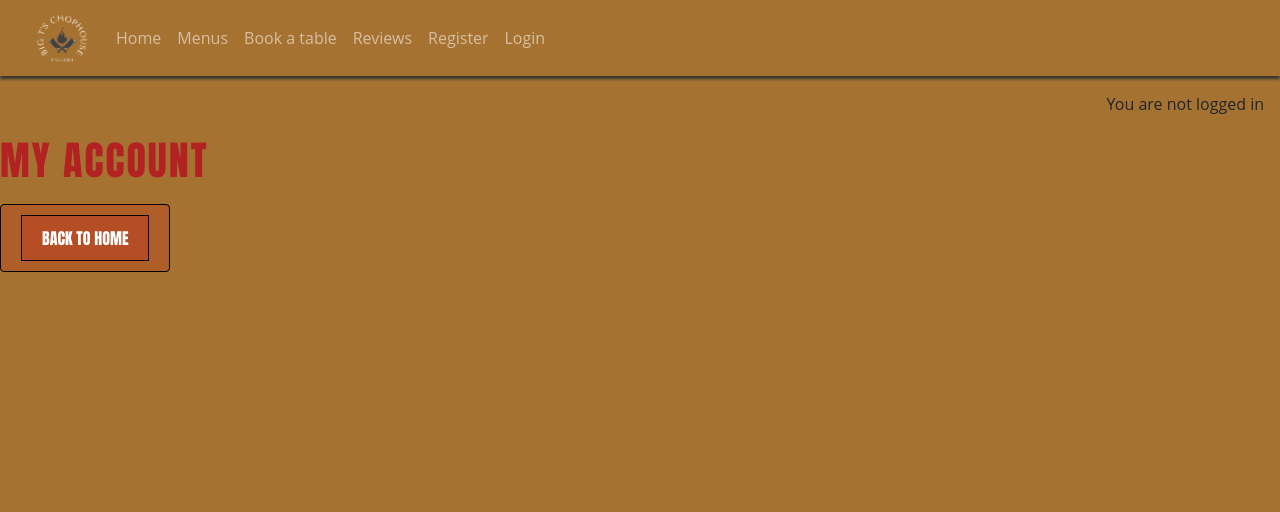
After one commit to TrisPatt/Big-Ts-Chophouse, a Django app: page /user_profile/my_account/ in a window 1280 px wide. The commit adds this page. Shown: the top 512 px of the page. Run offline with Django 4.2, Linux system fonts and the light colour scheme.

Commit message:
add my_account view in profile.views.py, urls and account.html in order to create one place to access links to features in profile

```diff
--- a/static/css/style.css
+++ b/static/css/style.css
@@ -178,13 +178,17 @@ td {
 /* Review styles */
 .stars {
     display: inline-block;
-    font-size: 40px;
+    font-size: 25px;
     color: #ffd700;
 }
 .star-empty {
     color: #ccc;
 }
 
+.review-list {
+    padding-bottom: 50px;
+    border:#000;
+}
 /* Footer Styles */
 footer {
     background-color: #654321;
--- a/templates/base.html
+++ b/templates/base.html
@@ -75,8 +75,8 @@
                     <li class="nav-item">
                         <a class="nav-link
                           {% if request.path == user_profile_url %}active{%endif%}" aria-current="page"
-                          href="{% url 'profile' %}"
-                          >My Profile</a>
+                          href="{% url 'my_account' %}"
+                          >My Account</a>
                     </li>
                     {% else %}
                     <li class="nav-item">
--- /dev/null
+++ b/user_profile/templates/user_profile/account.html
@@ -0,0 +1,14 @@
+{% extends "base.html" %}
+{% load static %}
+
+
+{% block content %}
+<div>
+<h1>my account</h1>
+
+
+<a class="btn btn-secondary" href="{% url 'home' %}"><button>back to home</button></a>
+
+</div>
+
+{% endblock %}
--- a/user_profile/urls.py
+++ b/user_profile/urls.py
@@ -11,4 +11,5 @@ urlpatterns = [
     path('reset/<uidb64>/<token>/', auth_views.PasswordResetConfirmView.as_view(), name='password_reset_confirm'),
     path('reset/done/', auth_views.PasswordResetCompleteView.as_view(), name='password_reset_complete'),
     path('delete_account/', views.delete_account, name='delete_account'),
+    path('my_account/', views.my_account, name='my_account'),
 ]
--- a/user_profile/views.py
+++ b/user_profile/views.py
@@ -28,6 +28,10 @@ def profile_update(request):
 def profile_update_confirmation(request):
     return render(request, 'user_profile/profile_confirmation.html')
 
+# My account page
+def my_account(request):
+    return render(request, 'user_profile/account.html')
+
 # Delete user account
 @login_required
 def delete_account(request):
```
Also changed, not shown: review/templates/review/review_list.html (+2 -5 lines).
